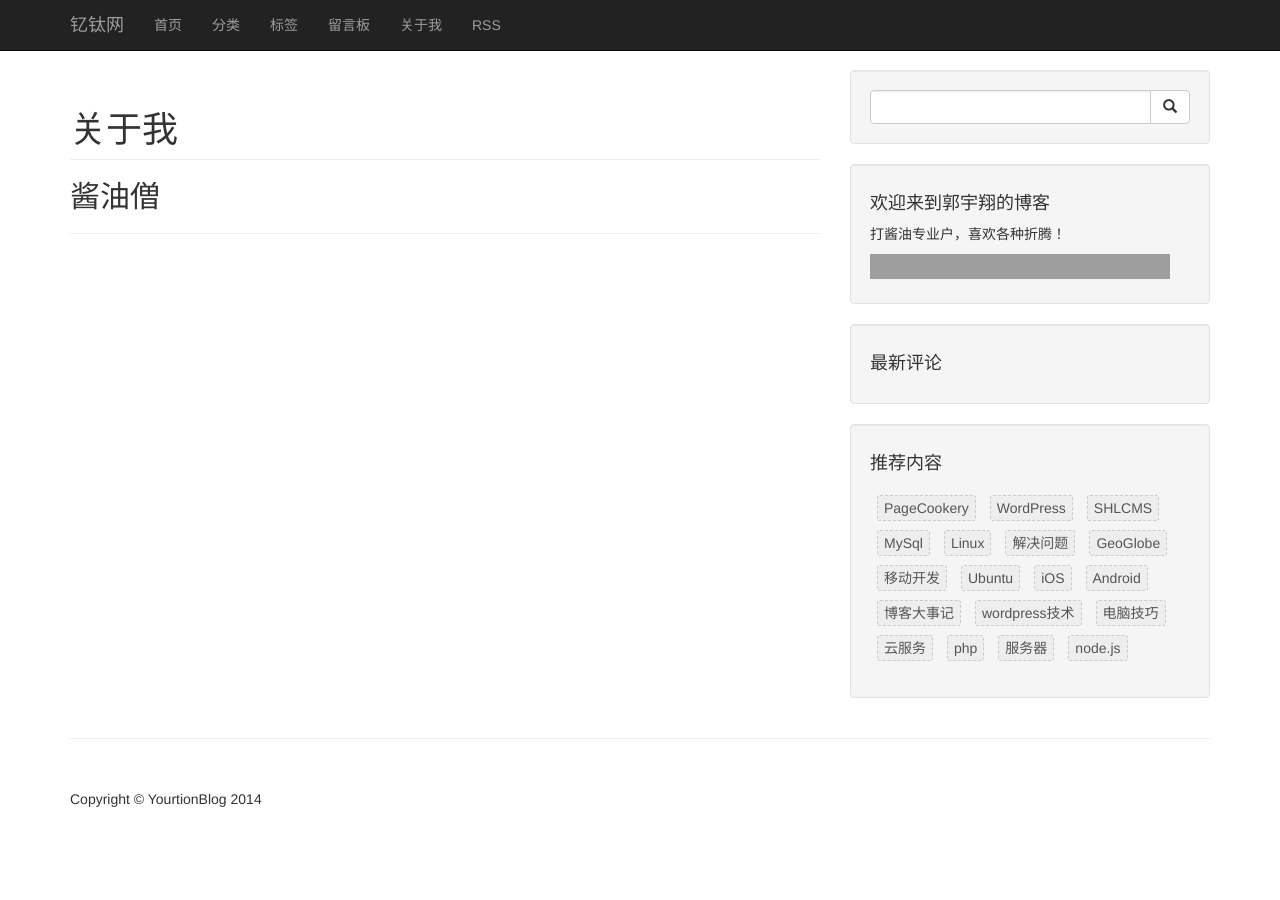
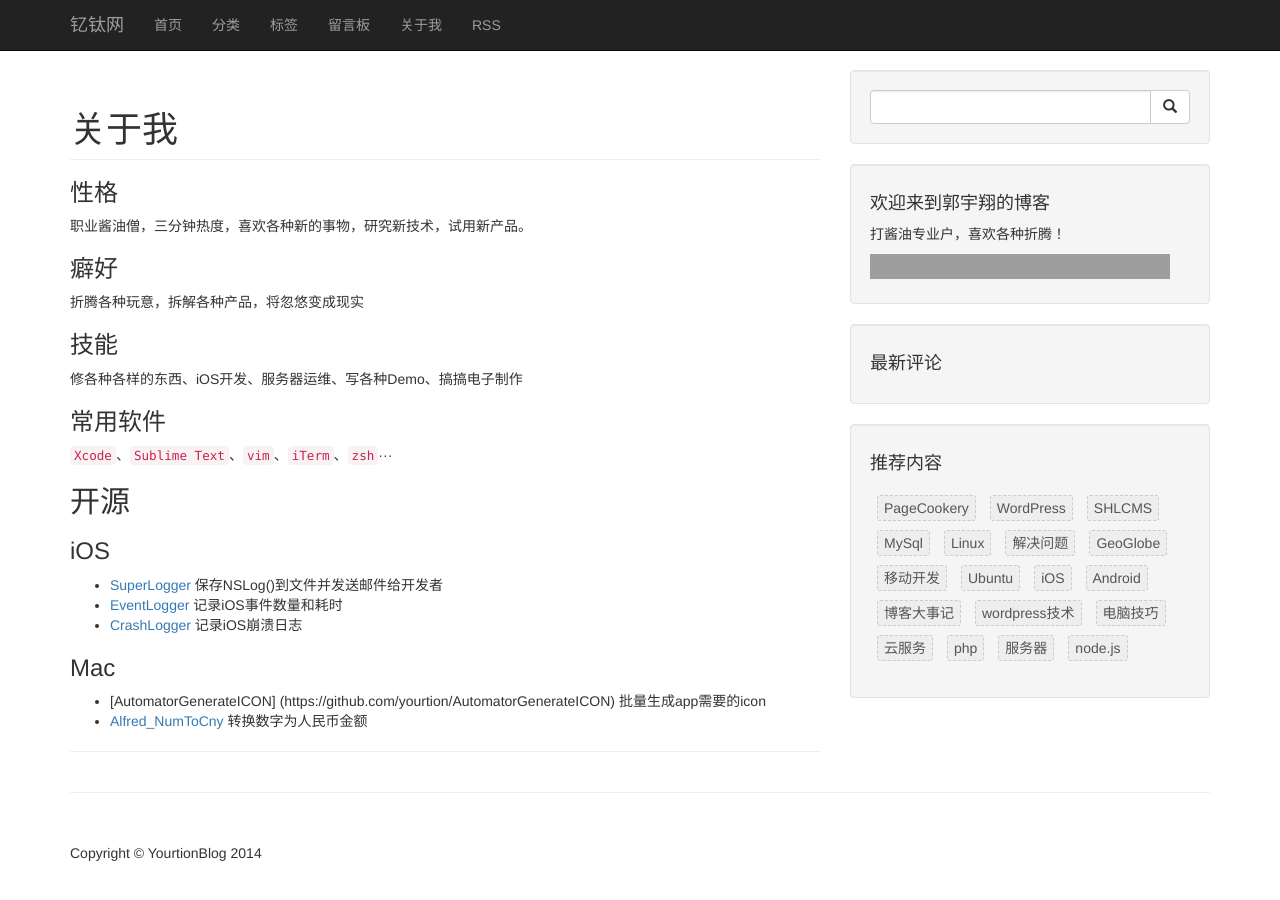
Before and after one commit to yourtion/yourtion.github.io, a Jekyll site: the page built from about.md, in a window 1280 px wide and 923 px high. Shown: the top 900 px of the window. Built offline with Jekyll 4.4.1, drawn with Linux system fonts in a browser that asks for light colours; Markdown is read by kramdown in place of the engine named in the settings; comment, search, counter and statistics services are not loaded; grey boxes are pictures that could not be loaded.

Commit message:
Update “AboutMe”

````diff
--- a/about.md
+++ b/about.md
@@ -8,4 +8,31 @@ title: 关于我
 wordpress_id: 2
 ---
 
-## 酱油僧
+### 性格
+
+职业酱油僧，三分钟热度，喜欢各种新的事物，研究新技术，试用新产品。
+
+### 癖好
+
+折腾各种玩意，拆解各种产品，将忽悠变成现实
+
+### 技能
+
+修各种各样的东西、iOS开发、服务器运维、写各种Demo、搞搞电子制作
+
+### 常用软件
+
+```Xcode```、```Sublime Text```、```vim```、```iTerm```、```zsh```···
+
+## 开源
+
+### iOS
+
+- [SuperLogger ](https://github.com/yourtion/SuperLogger) 保存NSLog()到文件并发送邮件给开发者
+- [EventLogger](https://github.com/yourtion/EventLogger) 记录iOS事件数量和耗时
+- [CrashLogger](https://github.com/SuperID/CrashLogger) 记录iOS崩溃日志
+
+### Mac
+
+- [AutomatorGenerateICON] (https://github.com/yourtion/AutomatorGenerateICON) 批量生成app需要的icon
+- [Alfred_NumToCny](https://github.com/yourtion/Alfred_NumToCny) 转换数字为人民币金额
````
